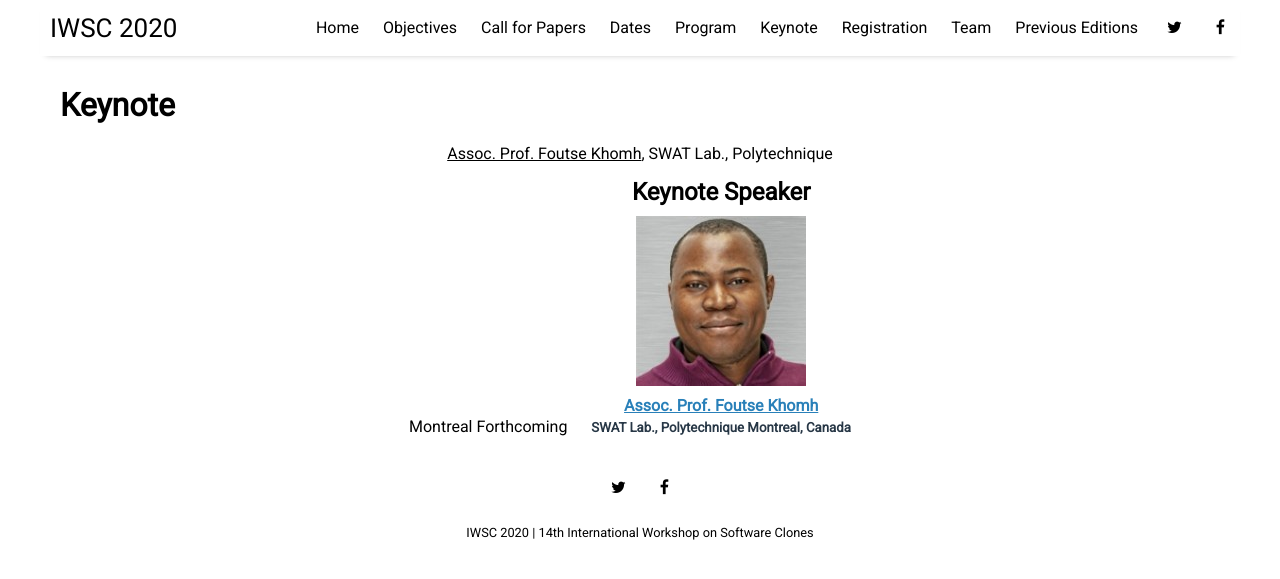
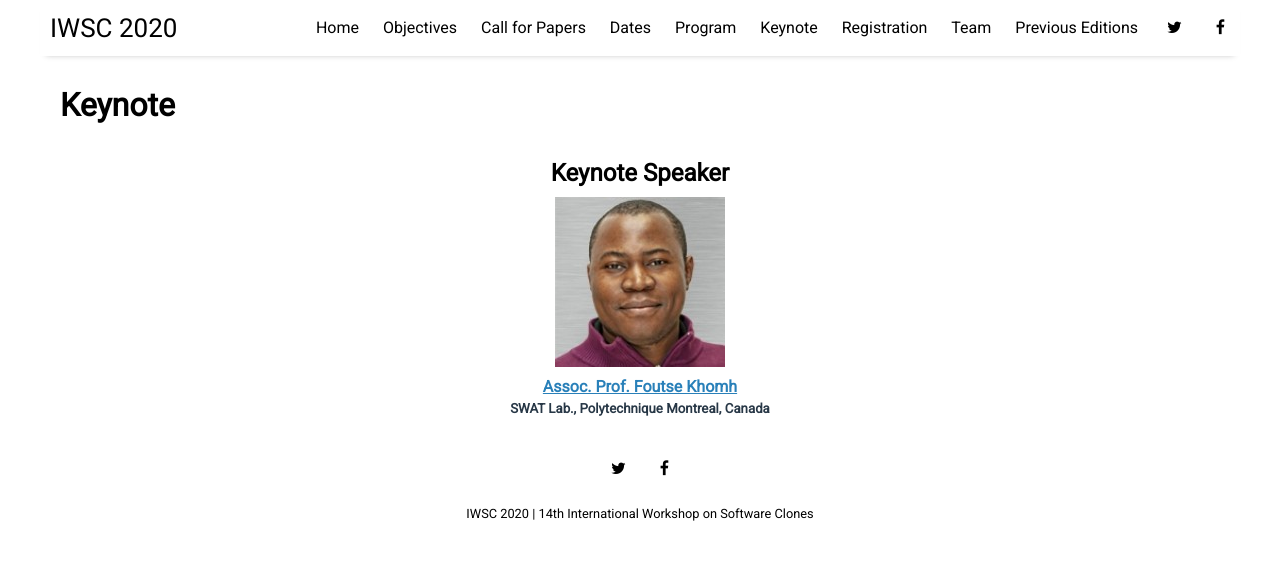
Before and after one commit to iwsc2020/iwsc2020.github.io, a Jekyll site: the page built from pages/keynote.html, in a window 1280 px wide. Shown: the top 579 px of the page. Built offline with Jekyll 4.4.1, drawn with Linux system fonts in a browser that asks for light colours; nearby versions of some CDN libraries.

Commit message:
Update keynote.html

```diff
--- a/pages/keynote.html
+++ b/pages/keynote.html
@@ -4,11 +4,6 @@ title: Keynote
 ---
 
 <div class="team_member">
-
-
-<a href='http://swat.polymtl.ca/~foutsekh/about/index.html'>Assoc. Prof. Foutse Khomh</a>, SWAT Lab., Polytechnique <br/> Montreal
-
-Forthcoming
 
   <div class="individual">
       <h2>Keynote Speaker</h2>
```
